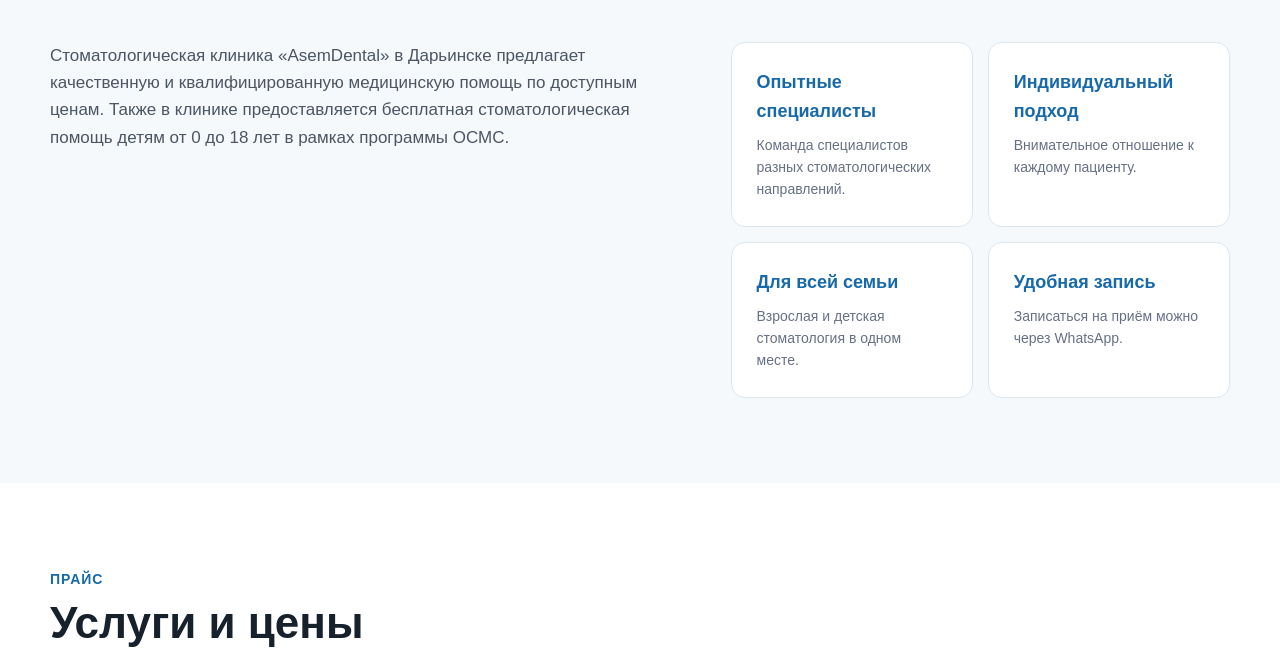
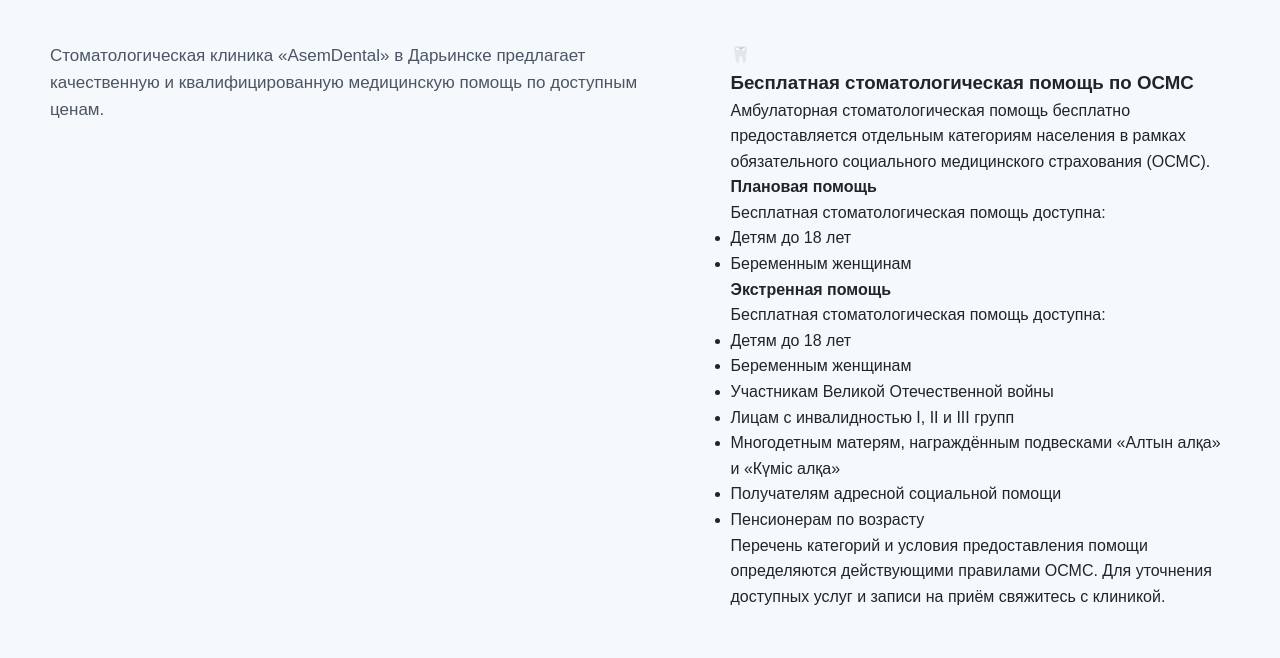
Before and after one commit to Mikolinws/AsemDental, a plain HTML site: page index.html in a window 1280 px wide. Shown: the part 916-1574 px from the top of the page. Drawn offline with Linux system fonts and the light colour scheme.

Commit message:
Update index.html

```diff
--- a/index.html
+++ b/index.html
@@ -26,7 +26,14 @@
                 <span class="logo-asem">Asem</span><span class="logo-dental"> Dental</span>
             </span>
         </a>
-
+<button
+    class="language-button"
+    id="languageToggle"
+    type="button"
+    aria-label="Қазақшаға ауыстыру"
+>
+    KZ
+</button>
         <!-- Кнопка мобильного меню -->
         <button
             class="menu-button"
@@ -128,14 +135,86 @@
 
             <div class="about-content">
 
-                <div class="about-text">
-
-                    <p>
-                        Стоматологическая клиника «AsemDental» в Дарьинске предлагает качественную и квалифицированную медицинскую помощь по доступным ценам. Также в клинике предоставляется бесплатная стоматологическая помощь детям от 0 до 18 лет в рамках программы ОСМС.
-                    </p>
-
-                </div>
-
+               <div class="about-text">
+
+    <p>
+        Стоматологическая клиника «AsemDental» в Дарьинске
+        предлагает качественную и квалифицированную медицинскую
+        помощь по доступным ценам.
+    </p>
+
+</div>
+
+<!-- БЕСПЛАТНАЯ ПОМОЩЬ ПО ОСМС -->
+
+<div class="osms-section">
+
+    <div class="osms-heading">
+        <span class="osms-icon">🦷</span>
+
+        <div>
+            <h3>Бесплатная стоматологическая помощь по ОСМС</h3>
+
+            <p>
+                Амбулаторная стоматологическая помощь бесплатно
+                предоставляется отдельным категориям населения
+                в рамках обязательного социального медицинского
+                страхования (ОСМС).
+            </p>
+        </div>
+    </div>
+
+    <div class="osms-grid">
+
+        <!-- ПЛАНОВАЯ ПОМОЩЬ -->
+
+        <article class="osms-card">
+
+            <h4>Плановая помощь</h4>
+
+            <p class="osms-description">
+                Бесплатная стоматологическая помощь доступна:
+            </p>
+
+            <ul>
+                <li>Детям до 18 лет</li>
+                <li>Беременным женщинам</li>
+            </ul>
+
+        </article>
+
+        <!-- ЭКСТРЕННАЯ ПОМОЩЬ -->
+
+        <article class="osms-card">
+
+            <h4>Экстренная помощь</h4>
+
+            <p class="osms-description">
+                Бесплатная стоматологическая помощь доступна:
+            </p>
+
+            <ul>
+                <li>Детям до 18 лет</li>
+                <li>Беременным женщинам</li>
+                <li>Участникам Великой Отечественной войны</li>
+                <li>Лицам с инвалидностью I, II и III групп</li>
+                <li>Многодетным матерям, награждённым подвесками «Алтын алқа» и «Күміс алқа»</li>
+                <li>Получателям адресной социальной помощи</li>
+                <li>Пенсионерам по возрасту</li>
+            </ul>
+
+        </article>
+
+    </div>
+
+    <p class="osms-note">
+        Перечень категорий и условия предоставления помощи
+        определяются действующими правилами ОСМС.
+        Для уточнения доступных услуг и записи на приём
+        свяжитесь с клиникой.
+    </p>
+
+</div>
 
                 <div class="advantages">
 
```
